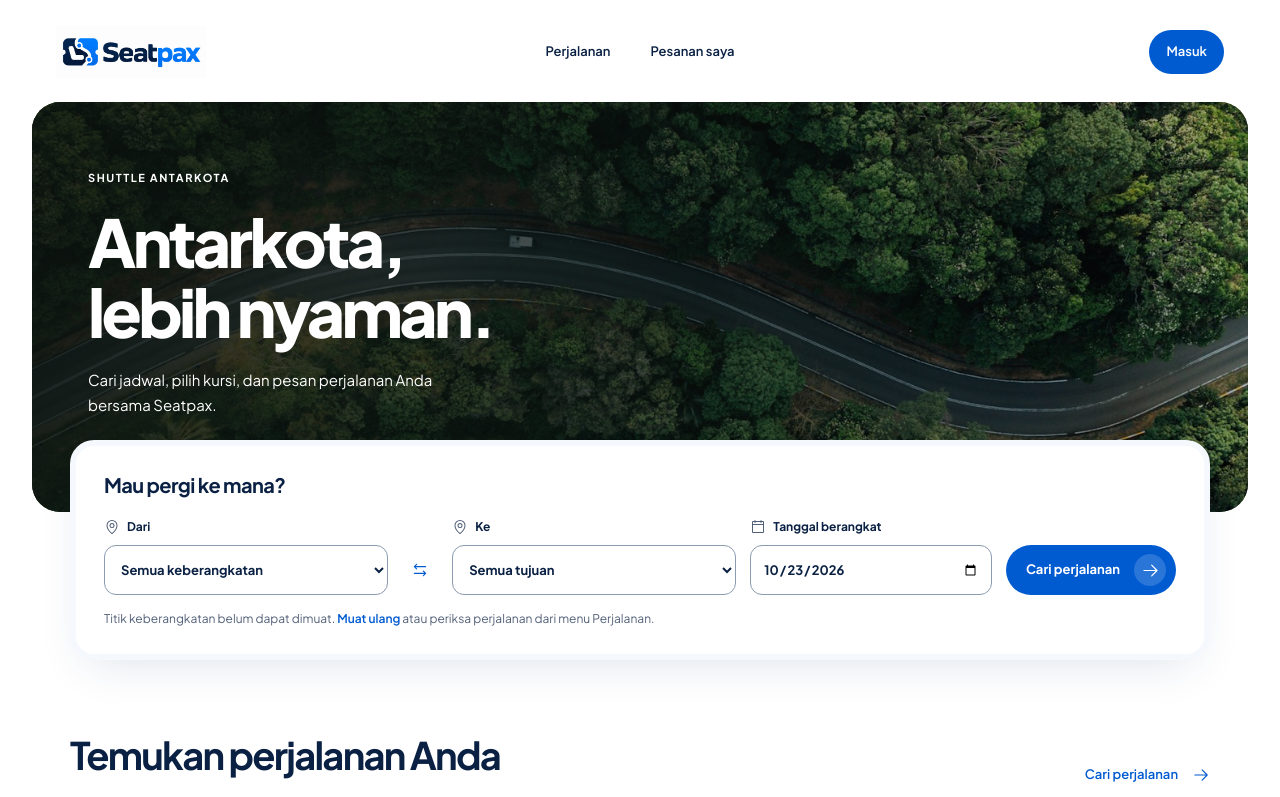
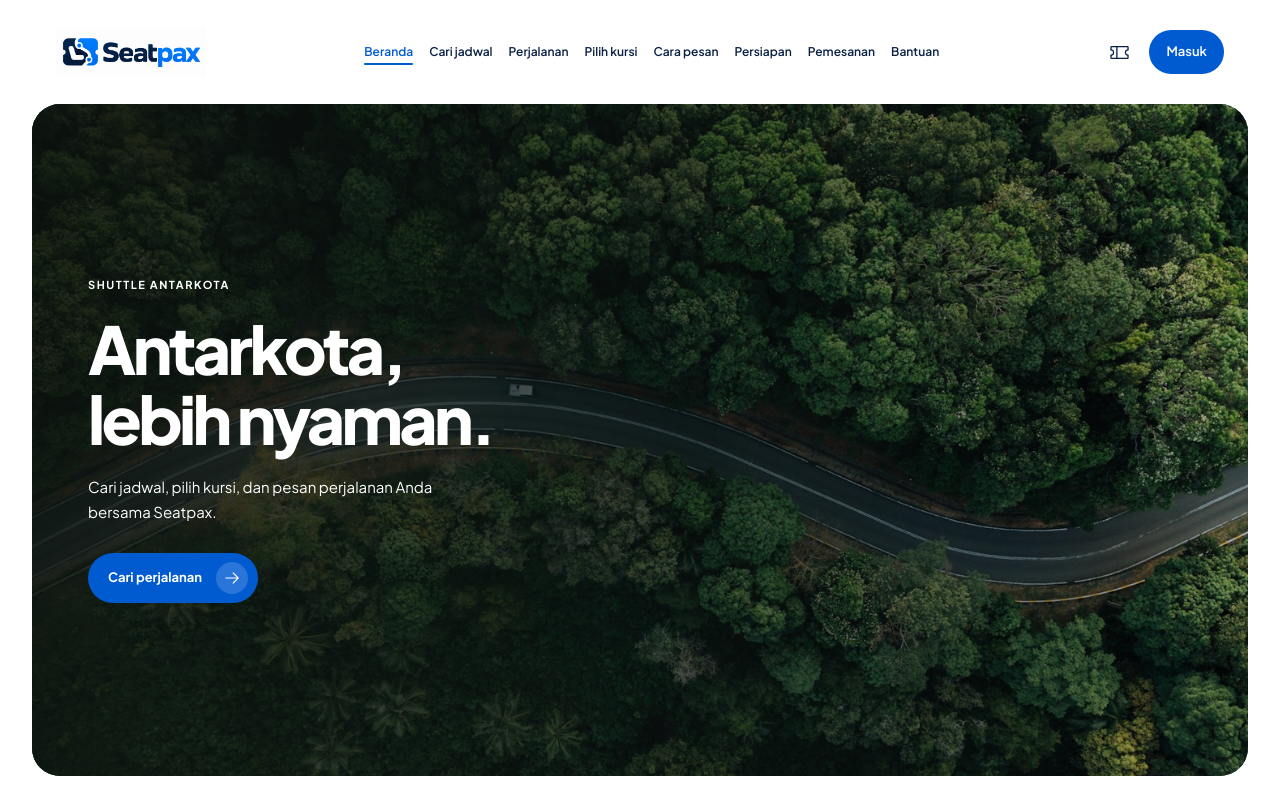
Before and after one commit to ALIFKA-HUB/seatpax, a Next.js app: page / in a window 1280 px wide. Shown: the top 797 px of the page. Built offline with nearby package versions, Linux system fonts and the light colour scheme; no server answers.

Commit message:
feat: separate landing screens with section navigation

```diff
--- a/app/components/passenger-shell.tsx
+++ b/app/components/passenger-shell.tsx
@@ -4,6 +4,7 @@ import Brand from './brand';
 import PassengerAccountMenu from './passenger-account-menu';
 import PassengerHeader from './passenger-header';
 import PassengerFooter from './passenger-footer';
+import SectionNavigation from '../landing/section-navigation';
 import {MapTrifold,Ticket,UserCircle} from '@phosphor-icons/react/ssr';
 import '../passenger.css';
 import './passenger-navigation.css';
@@ -11,7 +12,7 @@ export default function PassengerShell({children,active,focused=false,landing=fa
  const links=[['search','/trips','Perjalanan',MapTrifold],['tickets','/tickets','Pesanan saya',Ticket],['account','/account','Akun',UserCircle]] as const;
  return <div className={`passenger-shell${focused?' sp-focused':''}${landing?' sp-landing':''}`}>
   <a className="sp-skip" href="#passenger-content">Langsung ke konten</a>
-  <PassengerHeader animated={!focused}><Brand/>{!focused&&<><nav aria-label="Navigasi penumpang">{links.map(([key,path,label,Icon])=><Link className={key==='account'?'sp-account-mobile':undefined} key={key} href={path} aria-current={active===key?'page':undefined}><Icon size={21} aria-hidden="true"/><span>{label}</span></Link>)}</nav><div className="sp-header-account"><PassengerAccountMenu/></div></>}</PassengerHeader>
+  <PassengerHeader animated={!focused}><Brand/>{!focused&&<>{landing?<SectionNavigation/>:<nav aria-label="Navigasi penumpang">{links.map(([key,path,label,Icon])=><Link className={key==='account'?'sp-account-mobile':undefined} key={key} href={path} aria-current={active===key?'page':undefined}><Icon size={21} aria-hidden="true"/><span>{label}</span></Link>)}</nav>}<div className={`sp-header-account${landing?' lp-header-actions':''}`}>{landing&&<Link className="lp-header-orders" href="/tickets" aria-label="Pesanan saya"><Ticket size={21} aria-hidden="true"/></Link>}<PassengerAccountMenu/></div></>}</PassengerHeader>
   <main id="passenger-content" className="passenger">{children}</main>
   {focused?<footer className="sp-footer"><span>Seatpax</span><span>Perjalanan antarkota, lebih teratur.</span></footer>:<PassengerFooter/>}
  </div>;
--- a/app/landing/journey-planner.tsx
+++ b/app/landing/journey-planner.tsx
@@ -5,6 +5,6 @@ export default async function JourneyPlanner(){
  const date=new Date().toLocaleDateString('en-CA',{timeZone:'Asia/Jakarta'});
  let points:{id:string;name:string;city:string}[]=[],failed=false;
  try{points=await passengerServices().availability.locations();}catch{failed=true;}
- return <section className="lp-search-panel" aria-labelledby="planner-title" id="cari-perjalanan"><h2 id="planner-title">Mau pergi ke mana?</h2><LandingSearch locations={points} date={date}/>{failed?<p className="lp-search-note" role="status">Titik keberangkatan belum dapat dimuat. <Link href="/">Muat ulang</Link> atau periksa perjalanan dari menu Perjalanan.</p>:!points.length?<p className="lp-search-note">Belum ada titik dengan jadwal yang dibuka. Pilih tanggal dan cari perjalanan untuk memeriksa ketersediaan.</p>:null}</section>;
+ return <section className="lp-search-panel" aria-labelledby="planner-title"><h2 id="planner-title">Mau pergi ke mana?</h2><LandingSearch locations={points} date={date}/>{failed?<p className="lp-search-note" role="status">Titik keberangkatan belum dapat dimuat. <Link href="/">Muat ulang</Link> atau periksa perjalanan dari menu Perjalanan.</p>:!points.length?<p className="lp-search-note">Belum ada titik dengan jadwal yang dibuka. Pilih tanggal dan cari perjalanan untuk memeriksa ketersediaan.</p>:null}</section>;
 }
 export function PlannerSkeleton(){return <section className="lp-search-panel" aria-busy="true" aria-label="Memuat pencarian perjalanan"><h2>Mau pergi ke mana?</h2><div className="lp-search-skeleton" aria-hidden="true"><span/><span/><span/><span/></div><p className="lp-search-note" role="status">Memuat titik keberangkatan…</p></section>;}
--- a/app/landing/landing.css
+++ b/app/landing/landing.css
@@ -222,3 +222,64 @@
   .sp-landing .sp-header nav a {font-size:11px; color:var(--sp-muted)}
   .sp-landing .sp-header nav a[aria-current=page] {color:var(--sp-primary); background:#edf4ff}
 }
+
+/* Landing frames use the document scroll, not a nested scroller or forced snap.
+   Offset = sticky header plus breathing room; frames may grow with content. */
+html:has(.sp-landing) {scroll-behavior:smooth}
+.passenger-shell.sp-landing {--lp-header-flow:88px; --lp-nav-offset:104px; padding-bottom:0}
+.passenger-shell.sp-landing .passenger {padding-top:0; padding-bottom:0}
+.sp-landing .lp-content {gap:0}
+.sp-landing .lp-screen {display:flex; flex-direction:column; justify-content:center; min-width:0; min-height:calc(100vh - var(--lp-nav-offset)); min-height:calc(100dvh - var(--lp-nav-offset)); padding:48px 38px; scroll-margin-top:var(--lp-nav-offset)}
+.sp-landing .lp-screen>section {width:100%; margin-inline:0}
+.sp-landing .lp-screen [id] {scroll-margin-top:var(--lp-nav-offset)}
+.sp-landing .lp-screen--hero {min-height:calc(100vh - var(--lp-header-flow)); min-height:calc(100dvh - var(--lp-header-flow)); padding:16px 0 24px}
+.sp-landing .lp-screen--hero>.lp-hero {min-height:calc(100vh - var(--lp-header-flow) - 40px); min-height:calc(100dvh - var(--lp-header-flow) - 40px)}
+.sp-landing .lp-hero-copy {padding-bottom:46px}
+.sp-landing .lp-hero-action {margin-top:28px}
+.sp-landing .lp-screen .lp-search-panel {margin:0; padding:36px; box-shadow:0 18px 48px -18px #163d711f}
+.sp-landing .lp-screen--search .lp-search-panel h2 {font-size:clamp(28px,3vw,38px); line-height:1.2; margin-bottom:30px}
+.sp-landing .lp-photo-credits {padding-top:16px; padding-bottom:24px}
+
+.passenger-shell.sp-landing:not(.sp-focused) .sp-header-inner {grid-template-columns:auto minmax(0,1fr) auto; gap:16px}
+.lp-navigation {min-width:0; justify-self:center}
+.passenger-shell.sp-landing .sp-header .lp-section-nav {position:static; display:flex; align-items:center; flex-wrap:nowrap; justify-content:center; width:auto; padding:0; gap:0; border:0; background:#fff}
+.passenger-shell.sp-landing .sp-header .lp-section-nav a {display:flex; flex-direction:row; justify-content:flex-start; align-items:center; min-height:44px; padding:8px; font-size:12px; white-space:nowrap; background:transparent; color:var(--sp-ink); border:0}
+.passenger-shell.sp-landing .sp-header .lp-section-nav a[aria-current=location] {color:var(--sp-primary)}
+.passenger-shell.sp-landing .sp-header .lp-section-nav a[aria-current=location]>span::after {transform:scaleX(1)}
+.passenger-shell.sp-landing .lp-section-disclosure {display:none; margin:0; padding:0}
+.passenger-shell.sp-landing .lp-header-actions {display:flex; align-items:center; gap:8px}
+.passenger-shell.sp-landing .lp-header-orders {display:grid; place-items:center; width:44px; height:44px; border-radius:50%; color:var(--sp-ink); background:transparent}
+.passenger-shell.sp-landing .lp-header-orders:hover {color:var(--sp-primary); background:var(--lp-tint)}
+.passenger-shell.sp-landing .lp-section-menu {display:flex; align-items:center; justify-content:center; gap:7px; min-width:44px; min-height:44px; padding:8px 12px; list-style:none; border-radius:12px; font-size:13px; font-weight:600; cursor:pointer}
+.lp-section-menu::-webkit-details-marker {display:none}
+.lp-section-menu>svg:nth-child(2),.lp-section-disclosure[open] .lp-section-menu>svg:first-child {display:none}
+.lp-section-disclosure[open] .lp-section-menu>svg:nth-child(2) {display:block}
+.lp-section-menu:focus-visible {outline:3px solid var(--sp-primary); outline-offset:3px}
+@media(max-width:1149px) {
+  .lp-navigation {justify-self:end}
+  .passenger-shell.sp-landing .lp-section-disclosure {display:block}
+  .passenger-shell.sp-landing .sp-header .lp-section-nav-wide {display:none}
+  .passenger-shell.sp-landing .lp-header-orders {display:none}
+  .passenger-shell.sp-landing .sp-header .lp-section-nav-compact {position:absolute; top:calc(100% + 10px); bottom:auto; left:0; right:0; z-index:2; display:grid; grid-template-columns:repeat(2,minmax(0,1fr)); justify-content:stretch; gap:4px; max-height:calc(100dvh - var(--lp-nav-offset) - 24px); overflow-y:auto; padding:12px; border:1px solid var(--sp-border); border-radius:18px; background:#fff; box-shadow:0 16px 40px #143f751c}
+  .passenger-shell.sp-landing .sp-header .lp-section-nav-compact a {padding:12px; white-space:normal; font-size:13px}
+  .passenger-shell.sp-landing .sp-header .lp-section-nav-compact .lp-section-order-link {grid-column:1/-1; border-top:1px solid var(--sp-border); margin-top:6px; padding-top:16px}
+}
+@media(min-width:768px) and (max-width:1023px) {
+  .sp-landing .lp-screen {padding-inline:20px}
+  .sp-landing .lp-screen--hero {padding-inline:0}
+}
+@media(max-width:767px) {
+  .sp-landing .lp-screen {padding:36px 4px}
+  .sp-landing .lp-screen--hero {padding:16px 0 24px}
+  .sp-landing .lp-screen .lp-search-panel {padding:24px 18px}
+  .sp-landing .lp-hero-copy {padding:30px 24px}
+}
+@media(max-width:639px) {
+  .passenger-shell.sp-landing {--lp-header-flow:72px; --lp-nav-offset:88px}
+  .passenger-shell.sp-landing:not(.sp-focused) .sp-header {position:sticky; top:8px; width:calc(100% - 24px); margin:8px auto 0; border-radius:18px}
+  .passenger-shell.sp-landing:not(.sp-focused) .sp-header-inner {display:grid; grid-template-columns:auto minmax(0,1fr) auto; min-height:64px; padding:8px 12px; gap:8px; border-radius:18px; border:1px solid #edf1f7}
+  .passenger-shell.sp-landing:not(.sp-focused) .sp-header .sp-brand {width:120px}
+  .lp-section-menu>span {display:none}
+  .passenger-shell.sp-landing .lp-section-menu {padding:8px}
+}
+@media(prefers-reduced-motion:reduce) {html:has(.sp-landing) {scroll-behavior:auto}}
--- /dev/null
+++ b/app/landing/section-navigation.tsx
@@ -0,0 +1,51 @@
+'use client';
+
+import Link from 'next/link';
+import {useEffect, useRef, useState} from 'react';
+import {List, X} from '@phosphor-icons/react';
+
+const sections = [
+  ['beranda', 'Beranda'],
+  ['cari-perjalanan', 'Cari jadwal'],
+  ['pilihan-perjalanan', 'Perjalanan'],
+  ['pilih-kursi', 'Pilih kursi'],
+  ['cara-memesan', 'Cara pesan'],
+  ['persiapan', 'Persiapan'],
+  ['alur-pemesanan', 'Pemesanan'],
+  ['bantuan', 'Bantuan'],
+] as const;
+
+export default function SectionNavigation() {
+  const [active, setActive] = useState<string>('beranda');
+  const disclosure = useRef<HTMLDetailsElement>(null);
+
+  useEffect(() => {
+    const observer = typeof IntersectionObserver === 'undefined' ? null : new IntersectionObserver(() => {
+      const visible = [...document.querySelectorAll<HTMLElement>('[data-landing-section]')]
+        .map(section => ({id: section.id, bounds: section.getBoundingClientRect()}))
+        .filter(section => section.bounds.bottom > 104 && section.bounds.top < innerHeight * .55)
+        .sort((a, b) => a.bounds.top - b.bounds.top);
+      if (visible[0]) setActive(visible[0].id);
+    }, {rootMargin: '-104px 0px -45% 0px', threshold: [0, .2, .5, .8]});
+    document.querySelectorAll('[data-landing-section]').forEach(section => observer?.observe(section));
+    const outside = (event: PointerEvent) => {
+      if (event.target instanceof Node && disclosure.current && !disclosure.current.contains(event.target)) disclosure.current.open = false;
+    };
+    document.addEventListener('pointerdown', outside);
+    return () => {observer?.disconnect(); document.removeEventListener('pointerdown', outside);};
+  }, []);
+
+  const links = sections.map(([id, label]) => <a key={id} href={`#${id}`} aria-current={active === id ? 'location' : undefined} onClick={() => {setActive(id); if (disclosure.current) disclosure.current.open = false;}}><span>{label}</span></a>);
+
+  return <div className="lp-navigation">
+    <nav className="lp-section-nav lp-section-nav-wide" aria-label="Bagian landing Seatpax">{links}</nav>
+    <details className="lp-section-disclosure" ref={disclosure} onKeyDown={event => {
+      if (event.key === 'Escape' && disclosure.current?.open) {disclosure.current.open = false; disclosure.current.querySelector('summary')?.focus();}
+    }} onBlur={event => {if (disclosure.current && (!(event.relatedTarget instanceof Node) || !event.currentTarget.contains(event.relatedTarget))) disclosure.current.open = false;}}>
+      <summary className="lp-section-menu" aria-label="Navigasi bagian halaman"><List size={23} aria-hidden="true"/><X size={23} aria-hidden="true"/><span>Menu</span></summary>
+      <nav className="lp-section-nav lp-section-nav-compact" aria-label="Bagian landing Seatpax pada layar kecil">
+        {links}<Link className="lp-section-order-link" href="/tickets" onClick={() => {if (disclosure.current) disclosure.current.open = false;}}><span>Pesanan saya</span></Link>
+      </nav>
+    </details>
+  </div>;
+}
--- a/app/page.tsx
+++ b/app/page.tsx
@@ -26,18 +26,22 @@ const bookingFlow = [
 export default function Home() {
   return <PassengerShell landing>
     <div className="lp-content">
+      <div className="lp-screen lp-screen--hero" id="beranda" data-landing-section>
       <section className="lp-hero" aria-labelledby="landing-title">
         <Image src="/landing/forest-road.jpg" alt="Ilustrasi jalan berkelok di antara pepohonan" fill sizes="(max-width: 1240px) 100vw, 1200px" priority/>
         <div className="lp-hero-copy">
           <p className="lp-eyebrow">SHUTTLE ANTARKOTA</p>
           <h1 id="landing-title">Antarkota,<br/>lebih nyaman.</h1>
           <p className="lp-hero-intro">Cari jadwal, pilih kursi, dan pesan perjalanan Anda bersama Seatpax.</p>
+          <a className="lp-button lp-hero-action" href="#cari-perjalanan">Cari perjalanan<span className="lp-button-arrow"><ArrowRight size={18} aria-hidden="true"/></span></a>
         </div>
       </section>
+      </div>
 
-      <Suspense fallback={<PlannerSkeleton/>}><JourneyPlanner/></Suspense>
-      <FeaturedTrips/>
+      <div className="lp-screen lp-screen--search" id="cari-perjalanan" data-landing-section><Suspense fallback={<PlannerSkeleton/>}><JourneyPlanner/></Suspense></div>
+      <div className="lp-screen" id="pilihan-perjalanan" data-landing-section><FeaturedTrips/></div>
 
+      <div className="lp-screen" id="pilih-kursi" data-landing-section>
       <section className="lp-seat-feature" aria-labelledby="seat-feature-title">
         <div className="lp-feature-copy">
           <p className="lp-feature-eyebrow">PILIHAN DI TANGAN ANDA</p>
@@ -48,7 +52,9 @@ export default function Home() {
         </div>
         <BookingMotion kind="seat"/>
       </section>
+      </div>
 
+      <div className="lp-screen" id="cara-memesan" data-landing-section>
       <section className="lp-booking" aria-labelledby="booking-title">
         <div className="lp-section-title"><h2 id="booking-title">Dari rencana menjadi perjalanan.</h2><p>Pemesanan yang bisa Anda atur sendiri, dari awal sampai siap berangkat.</p></div>
         <BookingRoute><ol className="lp-booking-flow">
@@ -58,7 +64,9 @@ export default function Home() {
           </li>)}
         </ol></BookingRoute>
       </section>
+      </div>
 
+      <div className="lp-screen" id="persiapan" data-landing-section>
       <section className="lp-experience" aria-labelledby="experience-title">
         <figure className="lp-experience-photo">
           <Image src="/landing/morning-road.jpg" alt="Ilustrasi jalan di tengah hutan berkabut" fill sizes="(max-width: 767px) 100vw, 45vw"/>
@@ -73,7 +81,9 @@ export default function Home() {
           <Link className="lp-text-link" href="/tickets">Pesanan saya<span className="lp-link-arrow"><ArrowRight size={18} aria-hidden="true"/></span></Link>
         </div>
       </section>
+      </div>
 
+      <div className="lp-screen" id="alur-pemesanan" data-landing-section>
       <section className="lp-checkout-feature" aria-labelledby="checkout-feature-title">
         <BookingMotion kind="deck"/>
         <div className="lp-feature-copy">
@@ -84,7 +94,9 @@ export default function Home() {
           <Link className="lp-text-link" href="/tickets">Buka Pesanan saya<span className="lp-link-arrow"><ArrowRight size={18} aria-hidden="true"/></span></Link>
         </div>
       </section>
+      </div>
 
+      <div className="lp-screen" id="bantuan" data-landing-section>
       <section className="lp-help" aria-labelledby="help-title">
         <div className="lp-section-title"><h2 id="help-title">Sebelum Anda berangkat</h2><p>Beberapa hal yang mungkin ingin Anda ketahui.</p></div>
         <div className="lp-faq">
@@ -94,6 +106,7 @@ export default function Home() {
           <details><summary>Apa yang diperiksa sebelum keberangkatan?</summary><p>Periksa tanggal, jam, titik naik, dan nama penumpang pada tiket. Siapkan QR untuk ditunjukkan kepada petugas saat naik.</p></details>
         </div>
       </section>
+      </div>
 
       <div className="lp-photo-credits"><p>Foto ilustrasi: <a href="https://unsplash.com/photos/aerial-view-of-road-in-the-middle-of-green-trees--97jc08hg8Y" target="_blank" rel="noreferrer">CHUTTERSNAP</a> dan <a href="https://unsplash.com/photos/an-empty-road-in-the-middle-of-a-forest-4jUOijefE1g" target="_blank" rel="noreferrer">Gamma</a> / Unsplash.</p></div>
     </div>
```
Also changed, not shown: 5 other files (tests, documents, lock files or other folders).
